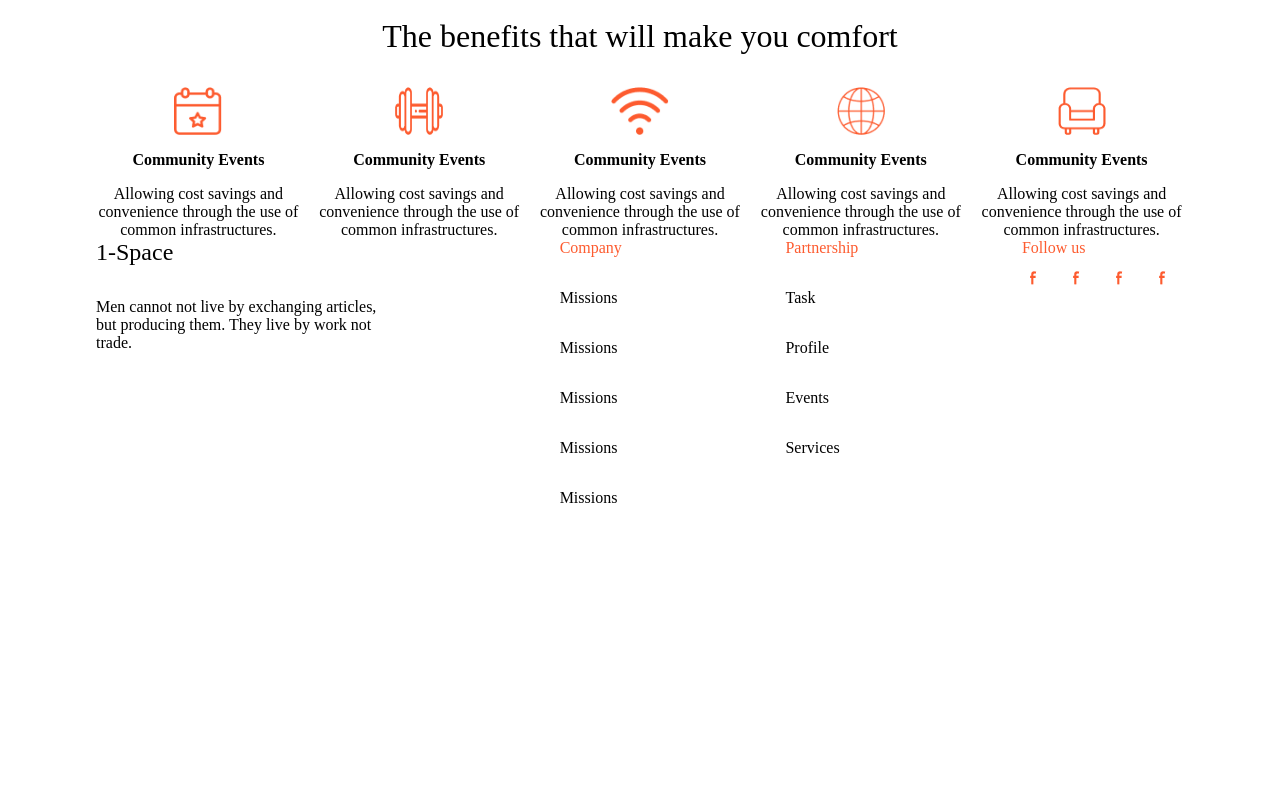
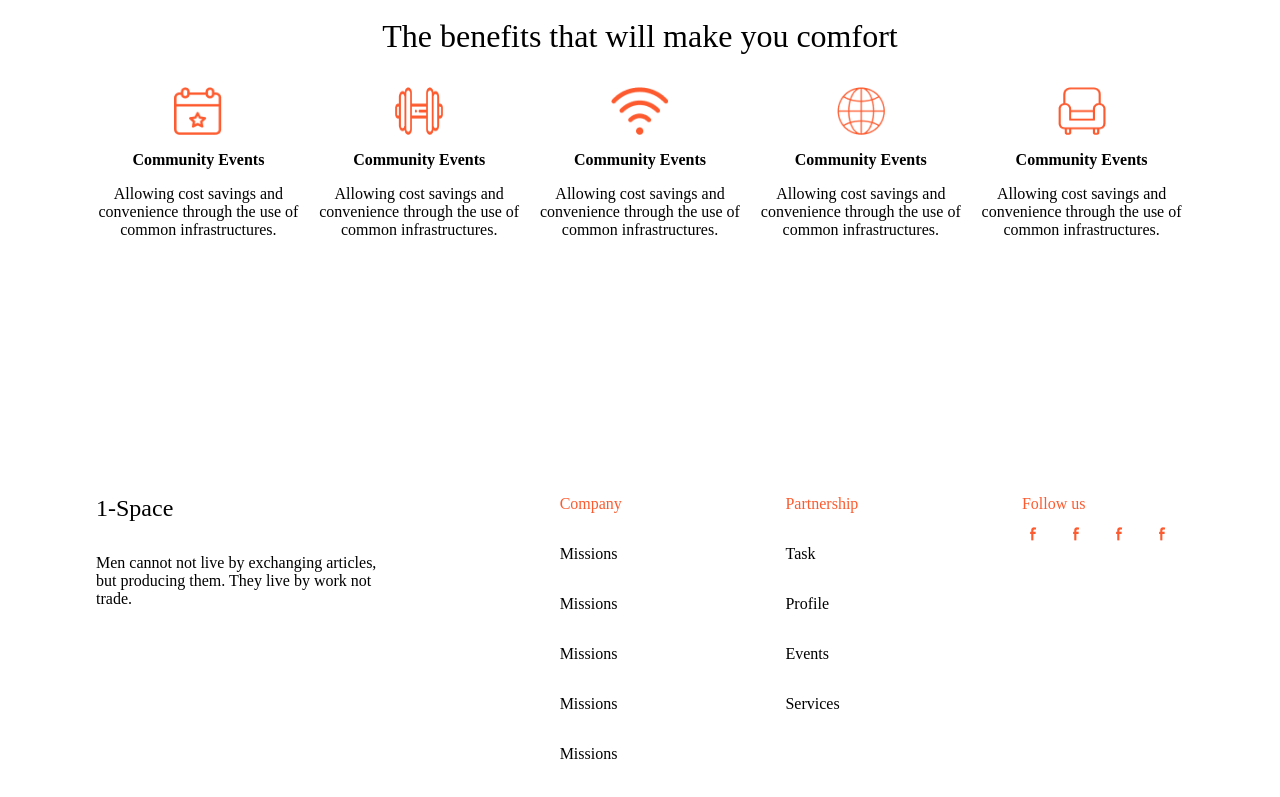
Before and after one commit to nvh95/gi-minihackathon-team1, a React (Create React App) app: page / in a window 1280 px wide. Shown: the part 2147-2944 px from the top of the page. Before the commit the page ends 2750 px from the top, so only its background shows below. Built offline with nearby package versions, Linux system fonts and the light colour scheme; a web font is replaced by a local one.

Commit message:
feat: add footer padding

```diff
--- a/src/components/Footer.jsx
+++ b/src/components/Footer.jsx
@@ -55,9 +55,11 @@ function Footer() {
 }
 
 const Wrapper = styled.div`
+  padding: 256px 0px 32px;
   display: flex;
   gap: 20px;
   justify-content: space-between;
+  /* background-image: linear-gradient(red, yellow); */
 `;
 
 const Info = styled.div`
```
